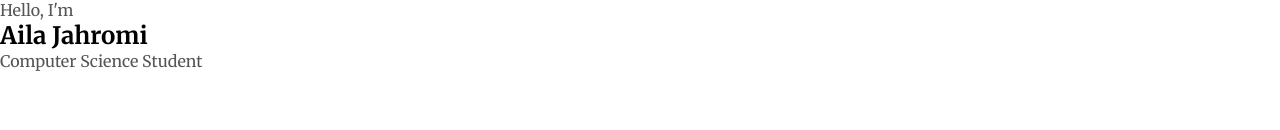
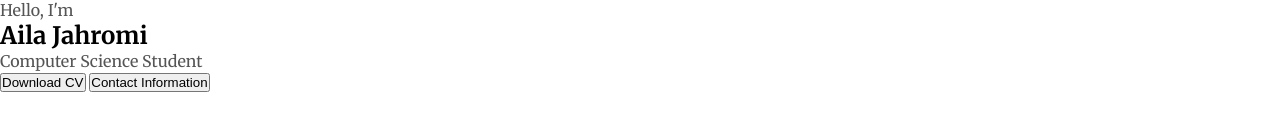
Before and after one commit to ailapj/Portfolio, a plain HTML site: page index.html in a window 1280 px wide. Shown: the part 440-570 px from the top of the page. Drawn offline with Linux system fonts and the light colour scheme.

Commit message:
linkedin

```diff
--- a/index.html
+++ b/index.html
@@ -44,6 +44,12 @@
             <p class ="section_text_p1"> Hello, I'm</p>
             <h1 class="title">Aila Jahromi</h1>
             <p class = "section_text_p2">Computer Science Student</p>
+            <div class = "btn-container">
+                <button class = "btn btn-color-2" onclick =
+                "window.open('./assets/AilaJahromiResume.pdf')">Download CV</button>
+                 <button class = "btn btn-color-1" onclick =
+                "location.href='./#contact'">Contact Information</button>
+            </div>
         </div>
     </section>
     <script src="script.js"></script>
```
Also changed, not shown: assets/linkedin.png (added).
